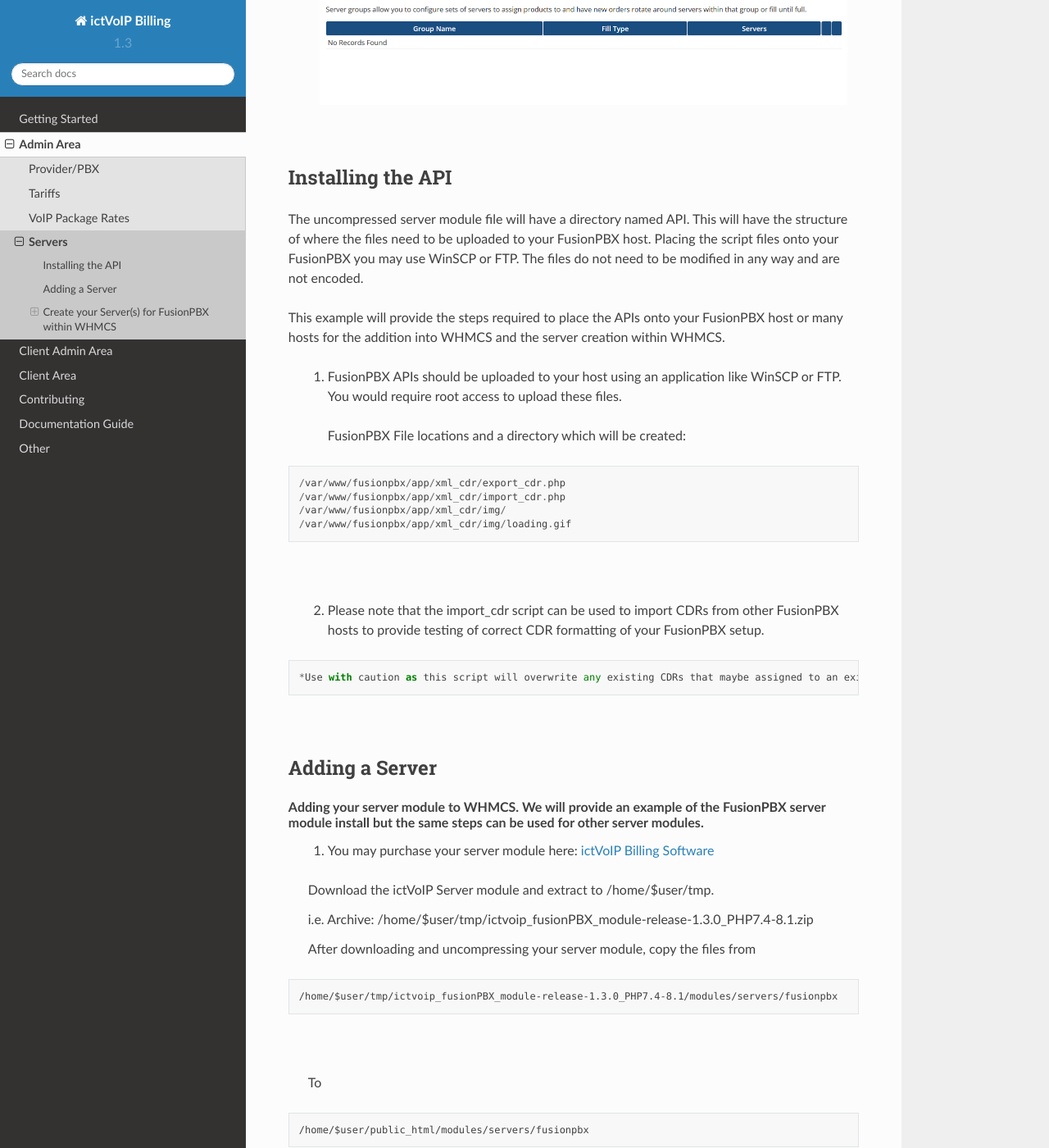
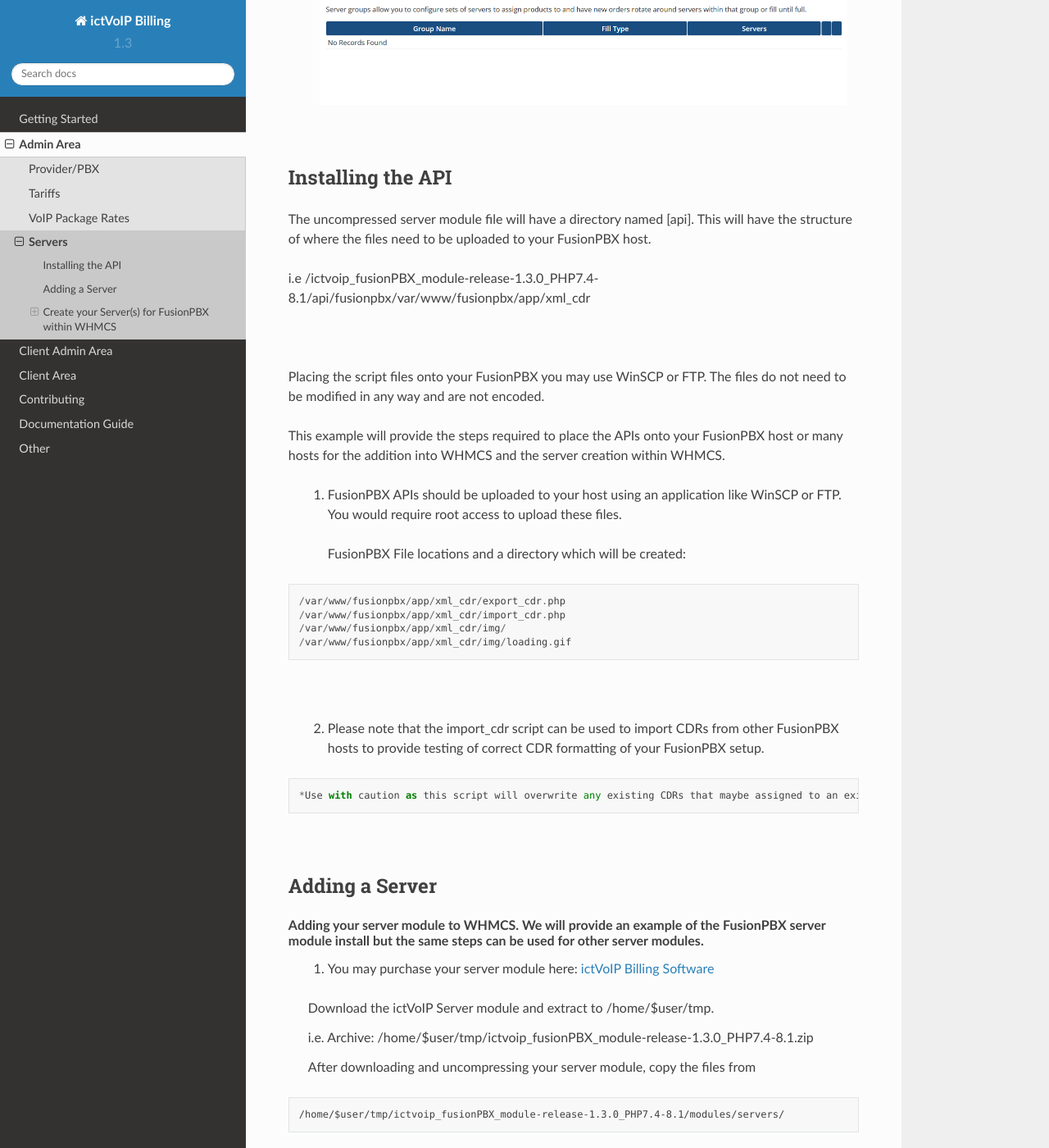
Before and after one commit to ictvoip/ictvoip-docs, a Sphinx documentation site: the page built from docs/source/admin/servers.rst, in a window 1280 px wide and 1400 px high, scrolled down 495 px. Shown: the whole window at 82% size. Built offline with Sphinx 7.4.7 and the Read the Docs theme 2.0.0, drawn with Linux system fonts in a browser that asks for light colours; pages that are not in the unit, such as notebooks, are missing from menus; some of the changed text lies outside the part shown.

Commit message:
Update servers.rst

```diff
--- a/docs/source/admin/servers.rst
+++ b/docs/source/admin/servers.rst
@@ -16,7 +16,12 @@ Use of our Server modules with the ictVoIP Billing System allows you to provisio
 Installing the API
 *******************
 
-The uncompressed server module file will have a directory named API. This will have the structure of where the files need to be uploaded to your FusionPBX host.
+The uncompressed server module file will have a directory named [api]. This will have the structure of where the files need to be uploaded to your FusionPBX host.
+::
+
+i.e /ictvoip_fusionPBX_module-release-1.3.0_PHP7.4-8.1/api/fusionpbx/var/www/fusionpbx/app/xml_cdr
+
+|
 Placing the script files onto your FusionPBX you may use WinSCP or FTP. The files do not need to be modified in any way and are not encoded.
 
 This example will provide the steps required to place the APIs onto your FusionPBX host or many hosts for the addition into WHMCS and the server creation within WHMCS.
```
Also changed, not shown: other parts of docs/source/admin/servers.rst (+2 -2 lines).
